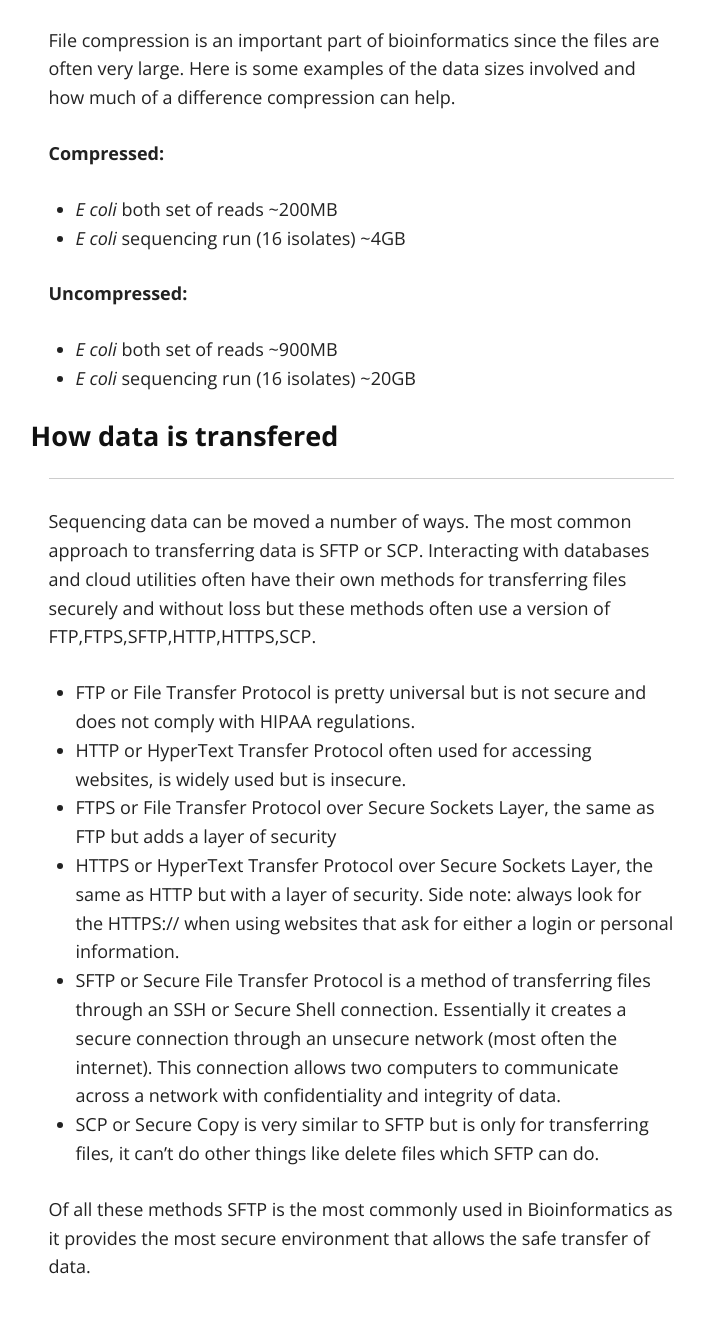
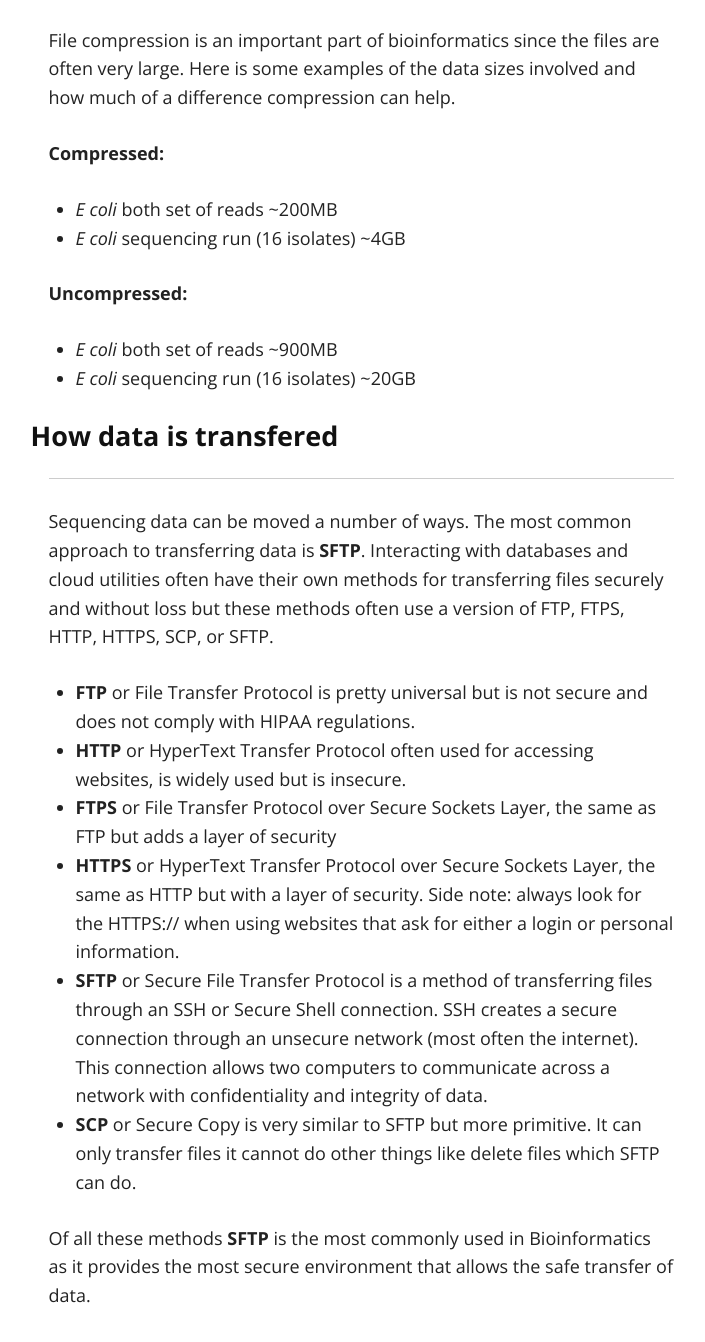
Before and after one commit to StaPH-B/midwest-region, a Jekyll site: the page built from data.md, in a window 1280 px wide and 1400 px high, scrolled down 3668 px. Shown: the top 1342 px of the window, without its empty margins (279-984 px from the left). Built offline with Jekyll 4.4.1, drawn with Linux system fonts in a browser that asks for light colours; nearby versions of some CDN libraries; our own code applies the rules of GitHub Pages for plain Markdown files; some of the changed text lies outside the part shown.

Commit message:
bolded file transfer types and tweaked language

```diff
--- a/data.md
+++ b/data.md
@@ -44,7 +44,7 @@ M03478:141:000000000-C5B4D:1:1101:25956:10945
 
 Both of reads shown above are fwd reads from the same flowcell tile in the same y position but different x positions.
 
-##### fasta files
+##### .fasta files
 
 The fasta file format is a method of storing sequence data that has been assembled. The format includes a '>' that contains the sequence label followed by the sequence on the next line(s). The file can contain multiple sequences "multi-fasta" with each sequence starting with a '>'.
 
@@ -91,13 +91,13 @@ File compression is an important part of bioinformatics since the files are ofte
 #### How data is transfered
 ------------
 
-Sequencing data can be moved a number of ways. The most common approach to transferring data is SFTP or SCP. Interacting with databases and cloud utilities often have their own methods for transferring files securely and without loss but these methods often use a version of FTP,FTPS,SFTP,HTTP,HTTPS,SCP.
+Sequencing data can be moved a number of ways. The most common approach to transferring data is **SFTP**. Interacting with databases and cloud utilities often have their own methods for transferring files securely and without loss but these methods often use a version of FTP, FTPS, HTTP, HTTPS, SCP, or SFTP.
 
-* FTP or File Transfer Protocol is pretty universal but is not secure and does not comply with HIPAA regulations.
-* HTTP or HyperText Transfer Protocol often used for accessing websites, is widely used but is insecure.
-* FTPS or File Transfer Protocol over Secure Sockets Layer, the same as FTP but adds a layer of security
-* HTTPS or HyperText Transfer Protocol over Secure Sockets Layer, the same as HTTP but with a layer of security. Side note: always look for the HTTPS:// when using websites that ask for either a login or personal information.
-* SFTP or Secure File Transfer Protocol is a method of transferring files through an SSH or Secure Shell connection. Essentially it creates a secure connection through an unsecure network (most often the internet). This connection allows two computers to communicate across a network with confidentiality and integrity of data.
-* SCP or Secure Copy is very similar to SFTP but is only for transferring files, it can't do other things like delete files which SFTP can do.
+* **FTP** or File Transfer Protocol is pretty universal but is not secure and does not comply with HIPAA regulations.
+* **HTTP** or HyperText Transfer Protocol often used for accessing websites, is widely used but is insecure.
+* **FTPS** or File Transfer Protocol over Secure Sockets Layer, the same as FTP but adds a layer of security
+* **HTTPS** or HyperText Transfer Protocol over Secure Sockets Layer, the same as HTTP but with a layer of security. Side note: always look for the HTTPS:// when using websites that ask for either a login or personal information.
+* **SFTP** or Secure File Transfer Protocol is a method of transferring files through an SSH or Secure Shell connection. SSH creates a secure connection through an unsecure network (most often the internet). This connection allows two computers to communicate across a network with confidentiality and integrity of data.
+* **SCP** or Secure Copy is very similar to SFTP but more primitive. It can only transfer files it cannot do other things like delete files which SFTP can do.
 
-Of all these methods SFTP is the most commonly used in Bioinformatics as it provides the most secure environment that allows the safe transfer of data.
+Of all these methods **SFTP** is the most commonly used in Bioinformatics as it provides the most secure environment that allows the safe transfer of data.
```
